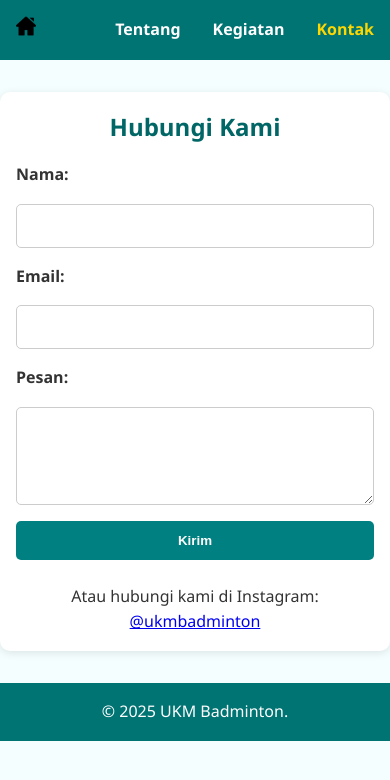
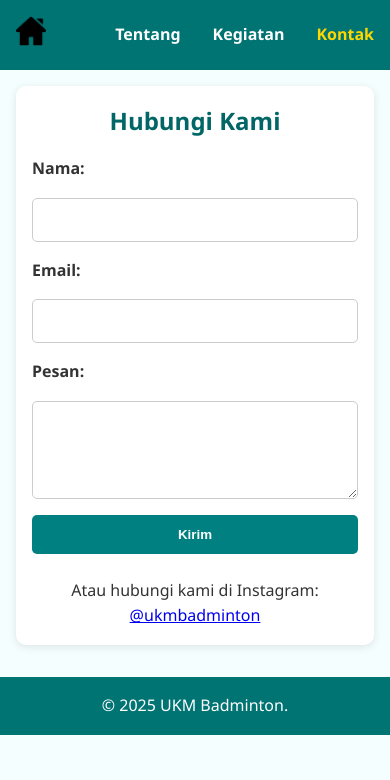
Before and after one commit to frhn-ctrlC/coba, a plain HTML site: page kontak.html in a window 390 px wide. Drawn offline with Linux system fonts and the light colour scheme.

```diff
--- a/home.css
+++ b/home.css
@@ -88,3 +88,9 @@ footer {
     flex-direction: column;
     min-height: 100vh;
 }
+
+@media (max-width: 600px) {
+    main {
+        margin: 1rem;
+    }
+}
--- a/kegiatan.css
+++ b/kegiatan.css
@@ -83,3 +83,9 @@ footer{
     flex-direction: column;
     min-height: 100vh;
 }
+
+@media (max-width: 600px) {
+    main {
+        margin: 1rem;
+    }
+}
--- a/kontak.css
+++ b/kontak.css
@@ -127,7 +127,8 @@ footer{
     margin-top: 2rem;
 }
 
-.logo-home{
-    width: 20px;
-    height: 20px;
+@media (max-width: 600px) {
+    main {
+        margin: 1rem;
+    }
 }
--- a/tentang.css
+++ b/tentang.css
@@ -77,3 +77,9 @@ footer{
     width: 30px;
     height: 30px;
 }
+
+@media (max-width: 600px) {
+    main {
+        margin: 1rem;
+    }
+}
```
Also changed, not shown: kontak.html (+2 -1 lines), tentang.html (+7 -3 lines).
